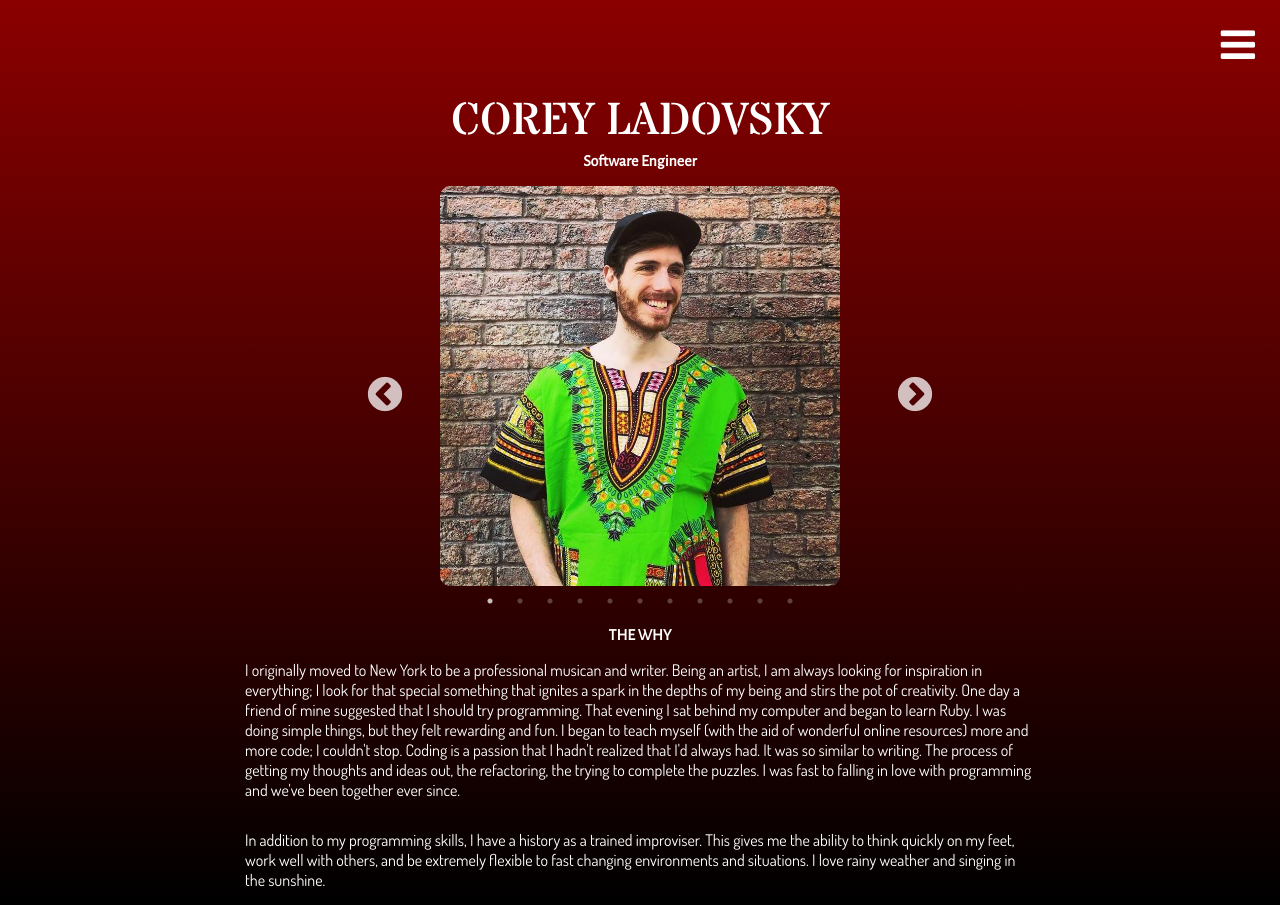
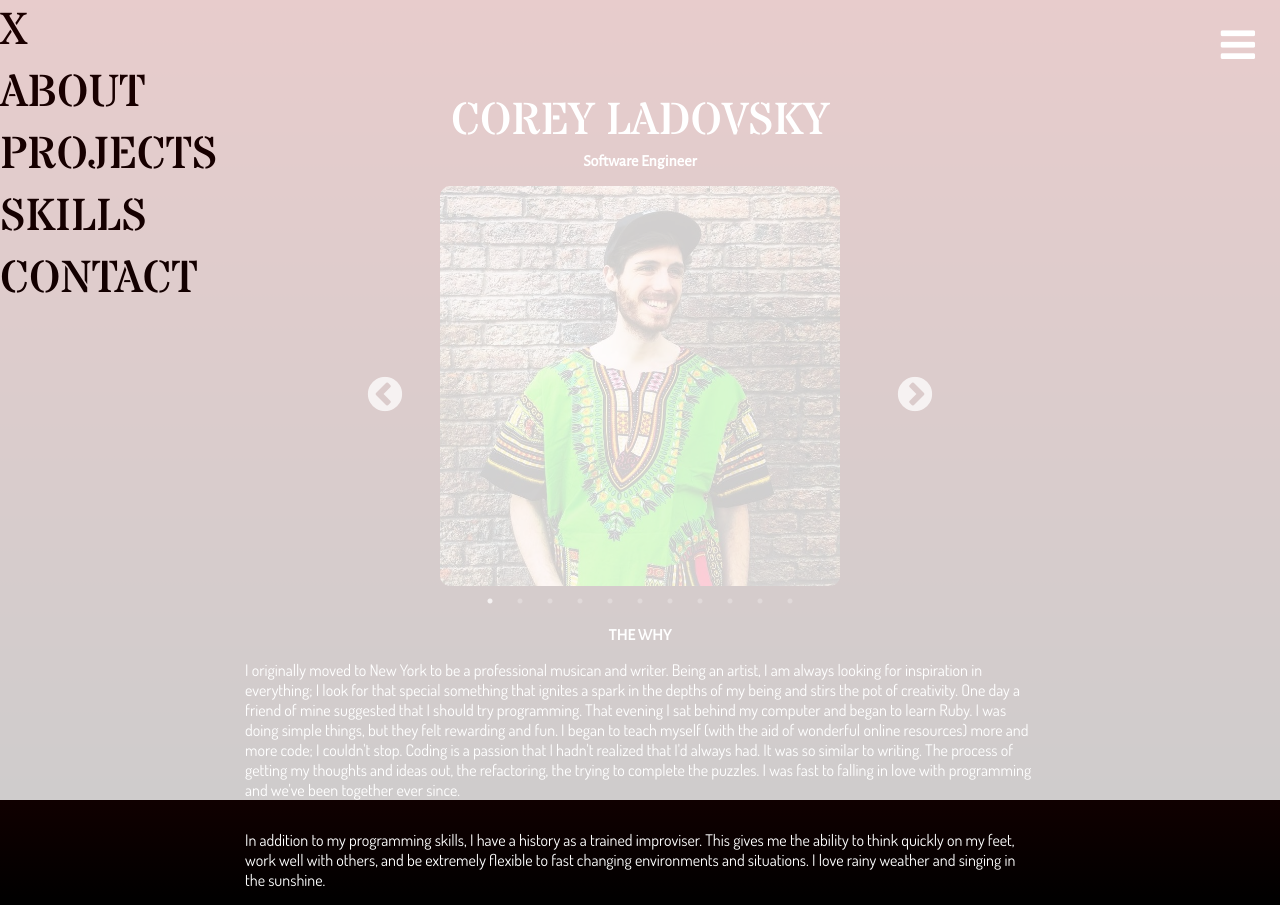
Before and after one commit to coreyladovsky/portfolio, a React (Create React App) app: page / in a window 1280 px wide. Built offline with nearby package versions, Linux system fonts and the light colour scheme; the HTML template or start-up script is replaced by a standard one.

Commit message:
changing nav styling

```diff
--- a/src/components/nav.css
+++ b/src/components/nav.css
@@ -15,3 +15,23 @@
 .menu-bars:hover {
   cursor: pointer;
 }
+
+#navBar-container {
+  z-index: 2;
+}
+
+.nav-ul {
+  position: absolute;
+  width: 100%;
+  top: 0;
+  bottom:0;
+  left: 0;
+  right: 0;
+  min-height: 100%;
+  background: white;
+  opacity: .8;
+  font-family: 'Stardos Stencil', cursive;
+  font-size: 45px;
+  z-index: 100;
+
+}
--- a/src/components/nav.jsx
+++ b/src/components/nav.jsx
@@ -1,16 +1,21 @@
 import React from 'react';
 import { withRouter } from "react-router-dom";
-// import resume from "../assets/resume.pdf";
+import resume from "../assets/resume.pdf";
 import "./nav.css";
 
 class NavBar extends React.Component {
   constructor(props) {
     super(props);
     this.handleSelection = this.handleSelection.bind(this);
+    this.toggleNav = this.toggleNav.bind(this);
+  }
+
+  toggleNav() {
+
   }
 
   handleSelection(event) {
-          this.props.history.push(`/home`);
+          // this.props.history.push(`/home`);
 
     // if(event.target.innerText) {
     //   let nextPage = event.target.innerText.toLowerCase();
@@ -31,6 +36,22 @@ class NavBar extends React.Component {
         <div className="menu" >
           <i className="fas fa fa-bars menu-bars" onClick={this.handleSelection}></i>
         </div>
+        <div>
+          <ul onClick={this.handleSelection} className="nav-ul">
+            <div className="close-nav" onClick={this.toggleNav}>X</div>
+            <li className="about-nav">ABOUT</li>
+            <li className="projects-nav">PROJECTS</li>
+            <li className="skills-nav">
+              SKILLS
+            </li>
+            <li className="contact-nav">CONTACT</li>
+
+              <a href={resume} className="resume-link resume-nav" target="_blank">RESUME</a>
+          </ul>
+
+
+
+        </div>
 
 
 
```
